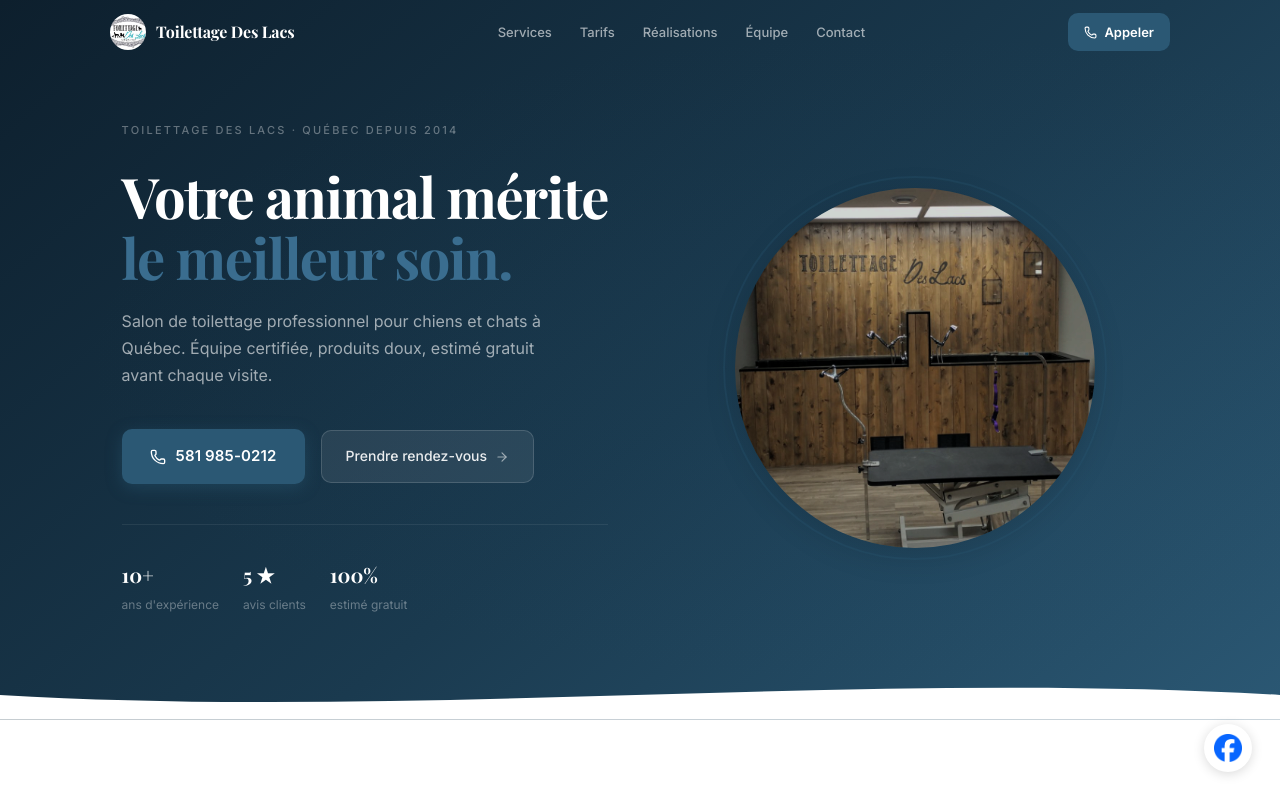
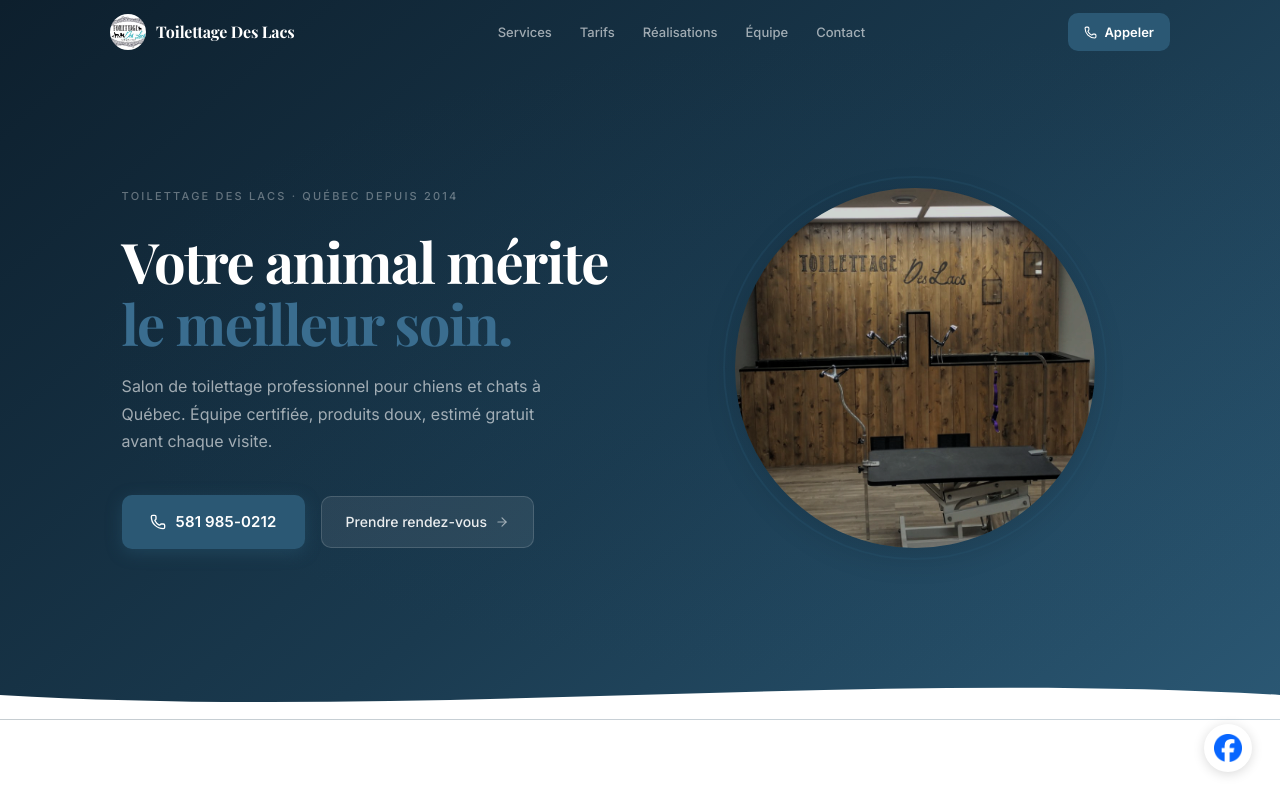
Before and after one commit to lalphadb/toilettage-v5, a React (Vite) app: page / in a window 1280 px wide. Shown: the top 800 px of the page. Built offline with nearby package versions, Linux system fonts and the light colour scheme; a web font is replaced by a local one.

Commit message:
fix: suppression stats Hero (10+, 5★, 100%)

```diff
--- a/src/components/Hero.tsx
+++ b/src/components/Hero.tsx
@@ -74,19 +74,6 @@
             </a>
           </div>
 
-          {/* Preuves de confiance sous les CTAs */}
-          <div style={{ display: 'flex', flexWrap: 'wrap', gap: '1.5rem', marginTop: '2.5rem', paddingTop: '2rem', borderTop: '1px solid rgba(255,255,255,0.07)' }}>
-            {[
-              { val: '10+', label: 'ans d\'expérience' },
-              { val: '5 ★', label: 'avis clients' },
-              { val: '100%', label: 'estimé gratuit' },
-            ].map((s, i) => (
-              <div key={i}>
-                <div style={{ fontSize: '20px', fontWeight: 700, fontFamily: 'var(--font-serif)', color: 'var(--c-white)' }}>{s.val}</div>
-                <div style={{ fontSize: '12px', color: 'var(--t-muted)', marginTop: '2px' }}>{s.label}</div>
-              </div>
-            ))}
-          </div>
         </div>
 
         {/* ── Image ── */}
```
